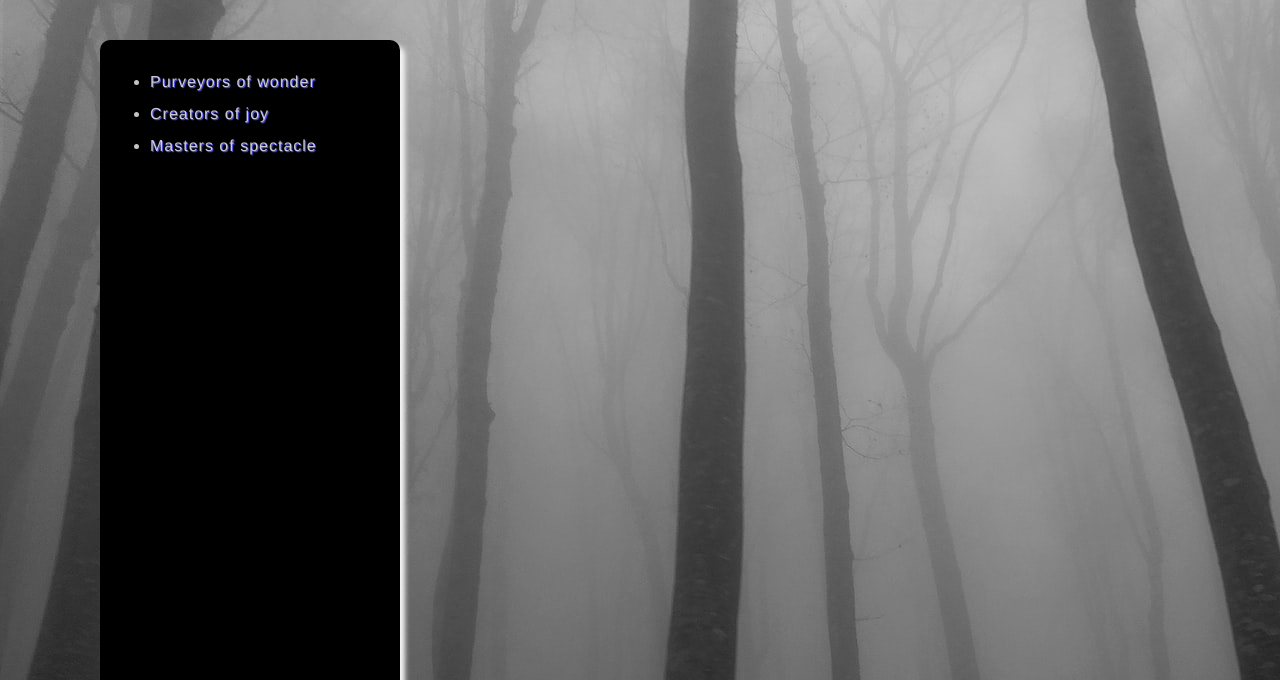
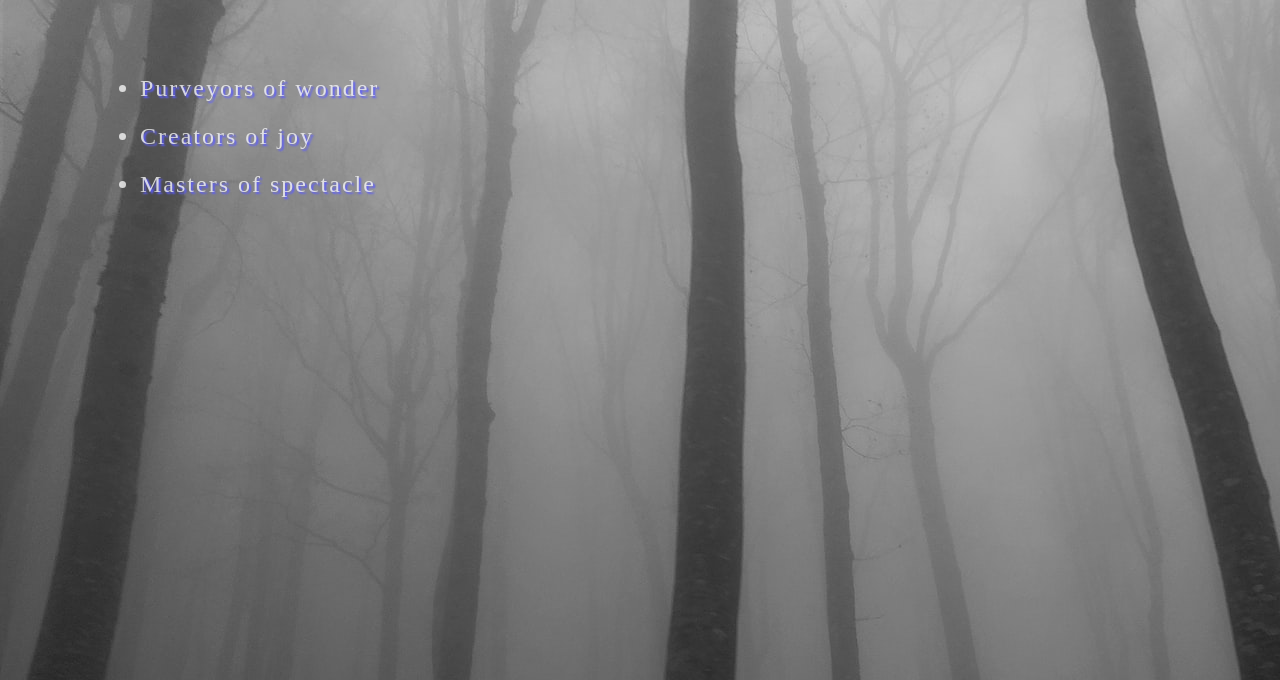
Before and after one commit to Grotok/Grotok.github.io, a plain HTML site: page index.html in a window 1280 px wide. Shown: the part 120-800 px from the top of the page. Drawn offline with Linux system fonts and the light colour scheme; a web font is replaced by a local one.

Commit message:
Update styles.css

```diff
--- a/styles.css
+++ b/styles.css
@@ -1,6 +1,6 @@
 html {
     box-sizing: border-box;
-    font-family: Helvetica;
+    font-family:'New Tegomin';
     font-size: 16px;
 }
 
@@ -30,6 +30,7 @@ html, body {
     letter-spacing: 1rem;
     text-align: center;
     font-size: 4rem;
+    font-weight: bold;
     text-shadow: 3px 3px 5px rgb(92, 92, 255), -2px -2px 3px rgb(245, 245, 245);
     animation: pulse 5s infinite alternate;
 }
@@ -42,15 +43,16 @@ html, body {
 
 .left {
     grid-area: 1 / 1 / 3 / 2;
-    background-color: black;
+    /*background-color: black;*/
     height: 800px;
-    width: 300px;
+    width: 400px;
     margin-left: 100px;
     border-radius: 10px;
-    box-shadow: 5px 5px 5px rgb(245, 245, 245);
+    /*box-shadow: 5px 5px 5px rgb(245, 245, 245);*/
     color:rgb(245, 245, 245, 0.8);
-    padding: 10px;
-    line-height: 2rem;
-    letter-spacing: 1px;
-    text-shadow: 1px 1px 1px rgb(92, 92, 255);
+
+    line-height: 3rem;
+    letter-spacing: 2px;
+    text-shadow: 2px 2px 2px rgb(92, 92, 255);
+    font-size: 1.5rem;
 }
```
